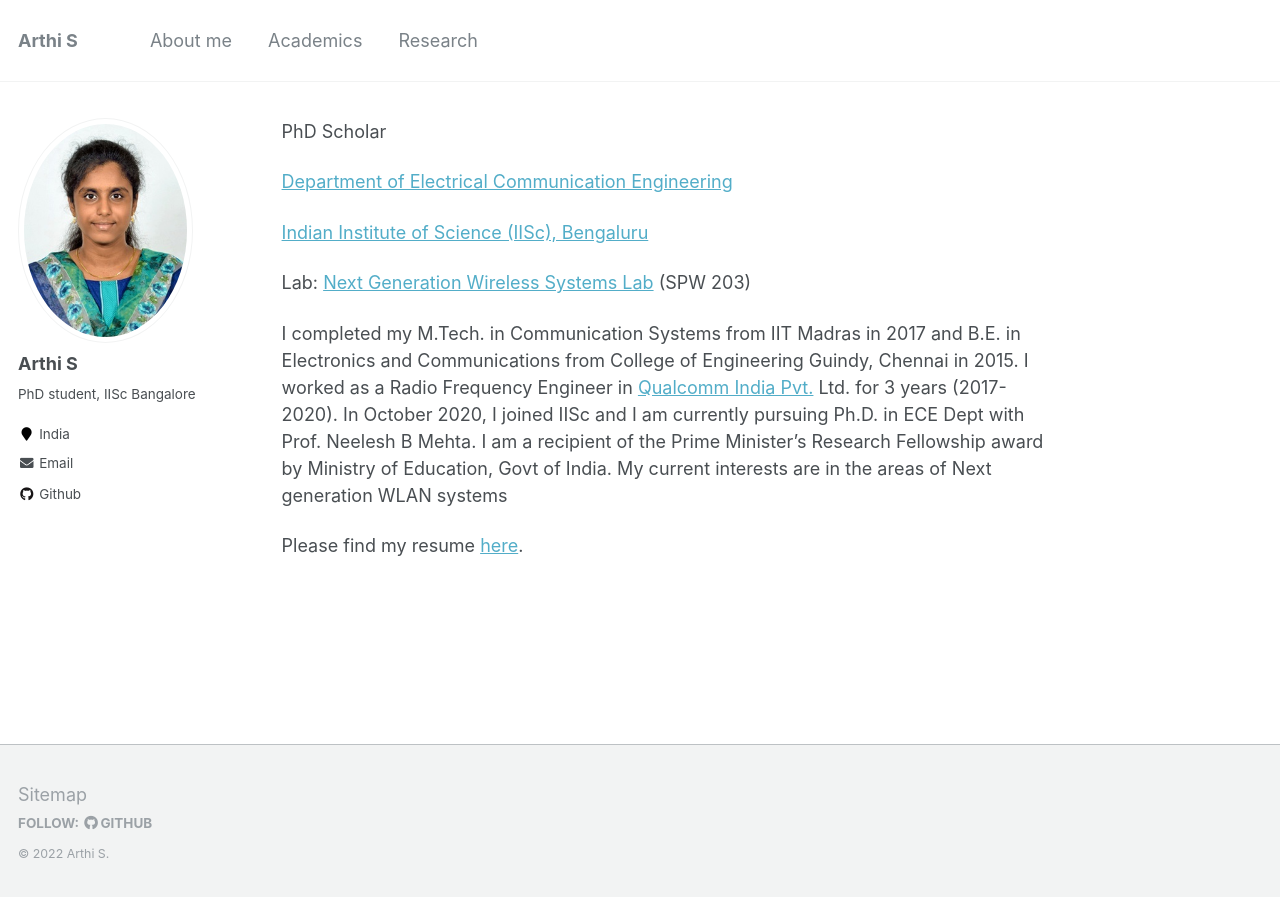
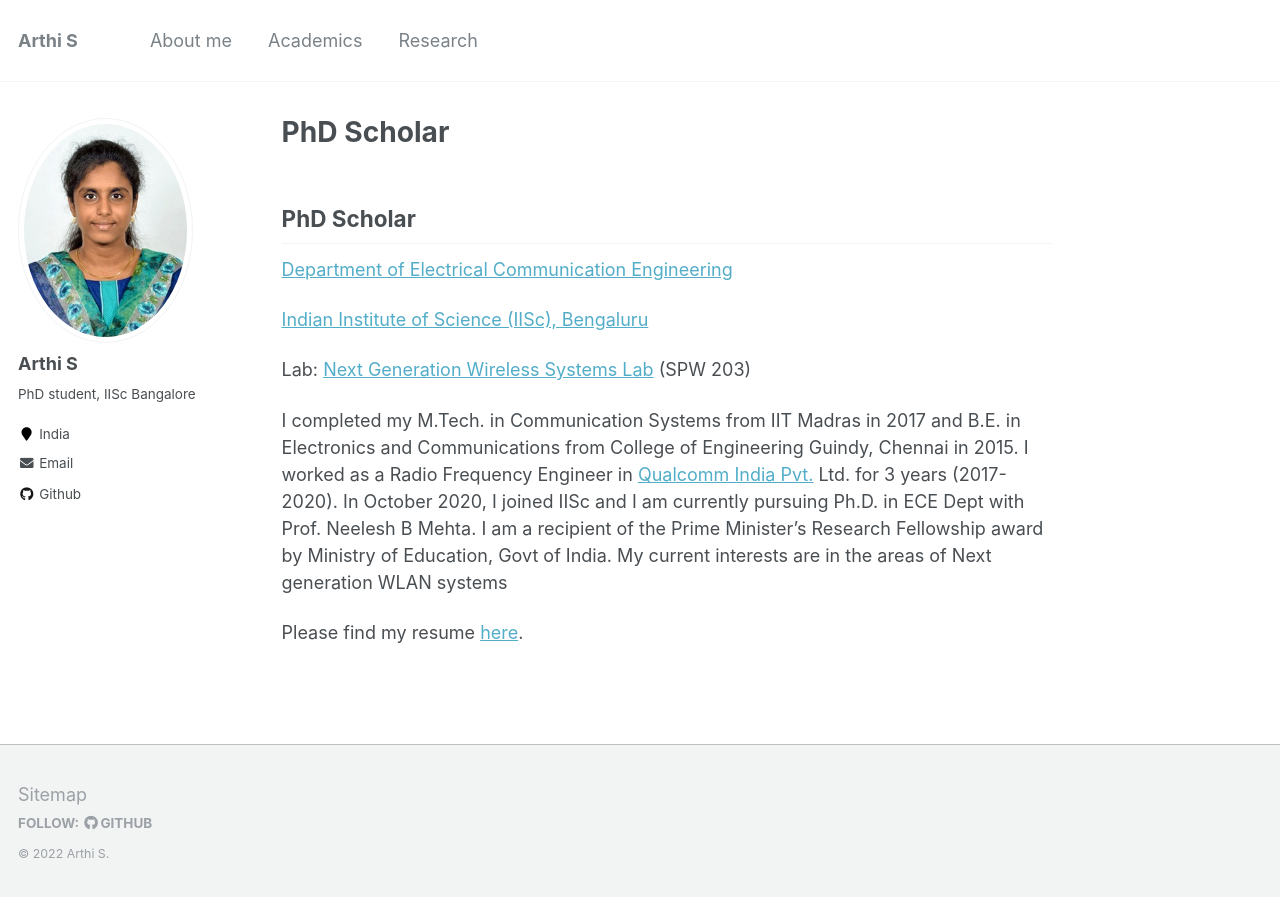
Before and after one commit to Arthi314/Arthi314.github.io, a Jekyll site: the page built from _pages/about.md, in a window 1280 px wide. Shown: the top 897 px of the page. Built offline with Jekyll 4.4.1, drawn with Linux system fonts in a browser that asks for light colours; our own code applies the rules of GitHub Pages for plain Markdown files.

Commit message:
Update about.md

```diff
--- a/_pages/about.md
+++ b/_pages/about.md
@@ -8,7 +8,7 @@ redirect_from:
   - /about.html
 ---
 
-PhD Scholar
+## PhD Scholar
 
 [Department of Electrical Communication Engineering](https://ece.iisc.ac.in/)
 
```
